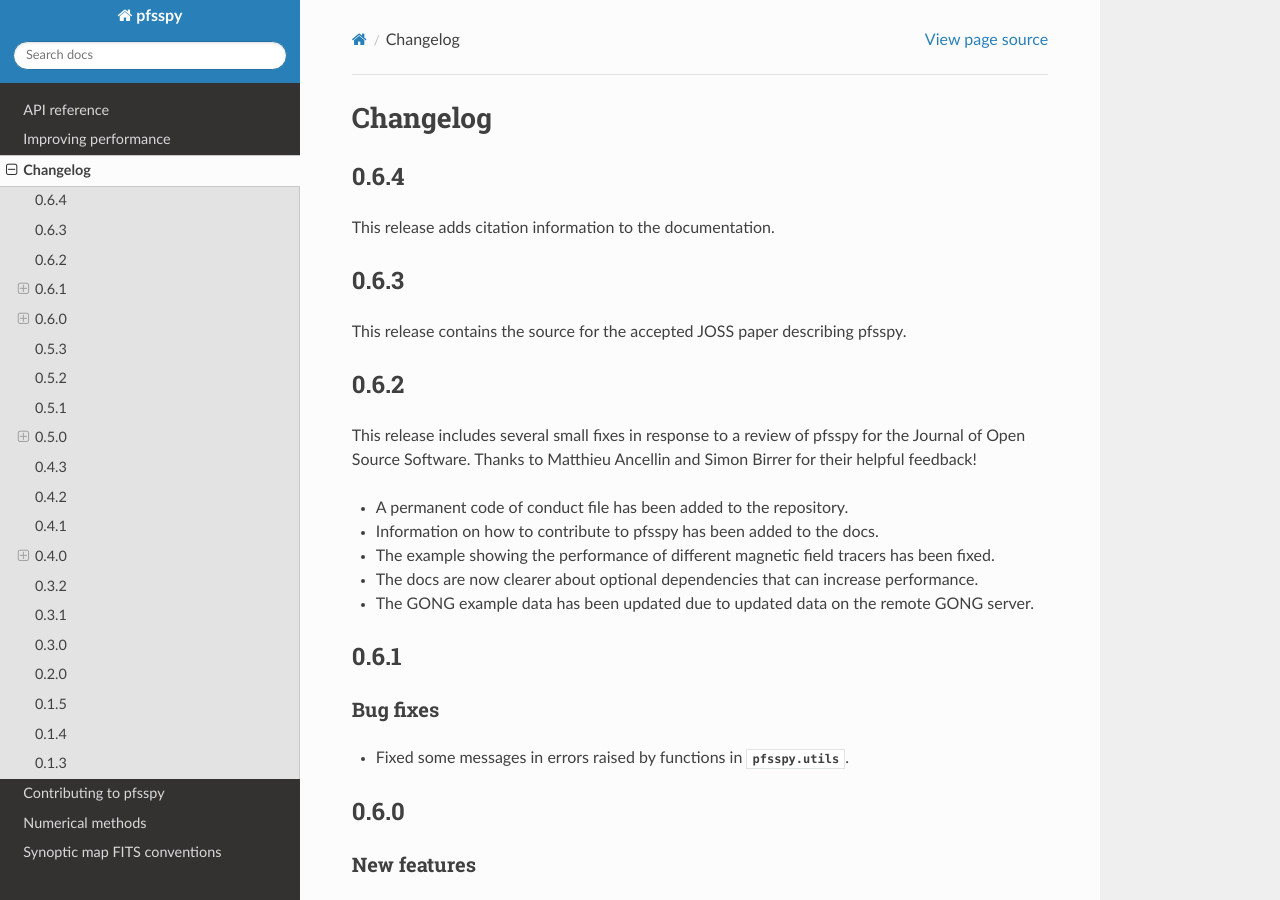
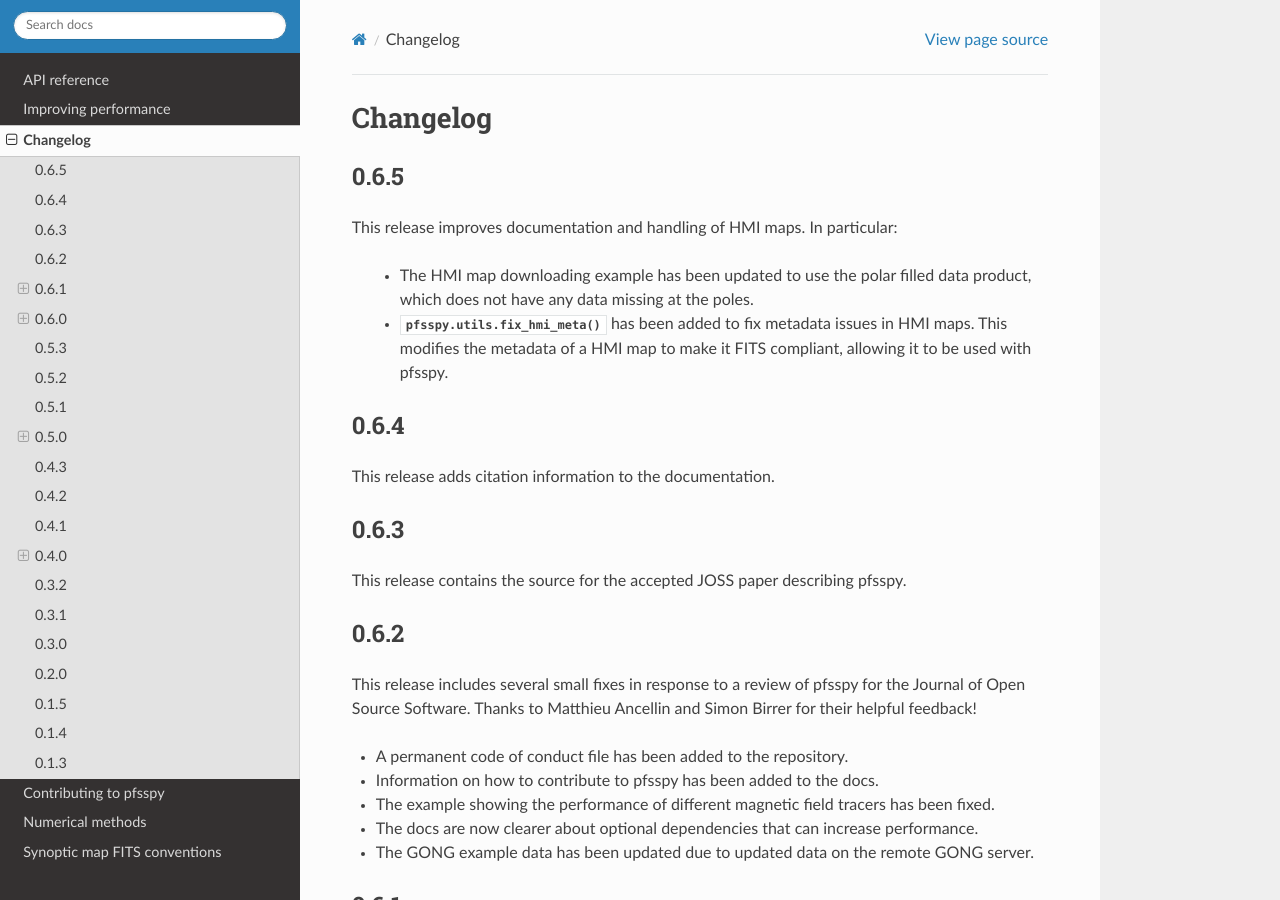
Before and after one commit to sunpy/sunkit-magex, a Sphinx documentation site: the page built from docs/changes.rst, in a window 1280 px wide and 900 px high. Built offline with Sphinx 7.4.7 and the Read the Docs theme 2.0.0, drawn with Linux system fonts in a browser that asks for light colours; pages that are not in the unit, such as notebooks, are missing from menus; the version number could not be read and is left out.

Commit message:
Add changelog for 0.6.5

```diff
--- a/docs/changes.rst
+++ b/docs/changes.rst
@@ -2,6 +2,16 @@
 
 Changelog
 =========
+
+0.6.5
+-----
+This release improves documentation and handling of HMI maps. In particular:
+
+  - The HMI map downloading example has been updated to use the polar filled
+    data product, which does not have any data missing at the poles.
+  - :func:`pfsspy.utils.fix_hmi_meta` has been added to fix metadata issues in
+    HMI maps. This modifies the metadata of a HMI map to make it FITS compliant,
+    allowing it to be used with pfsspy.
 
 0.6.4
 -----
```
